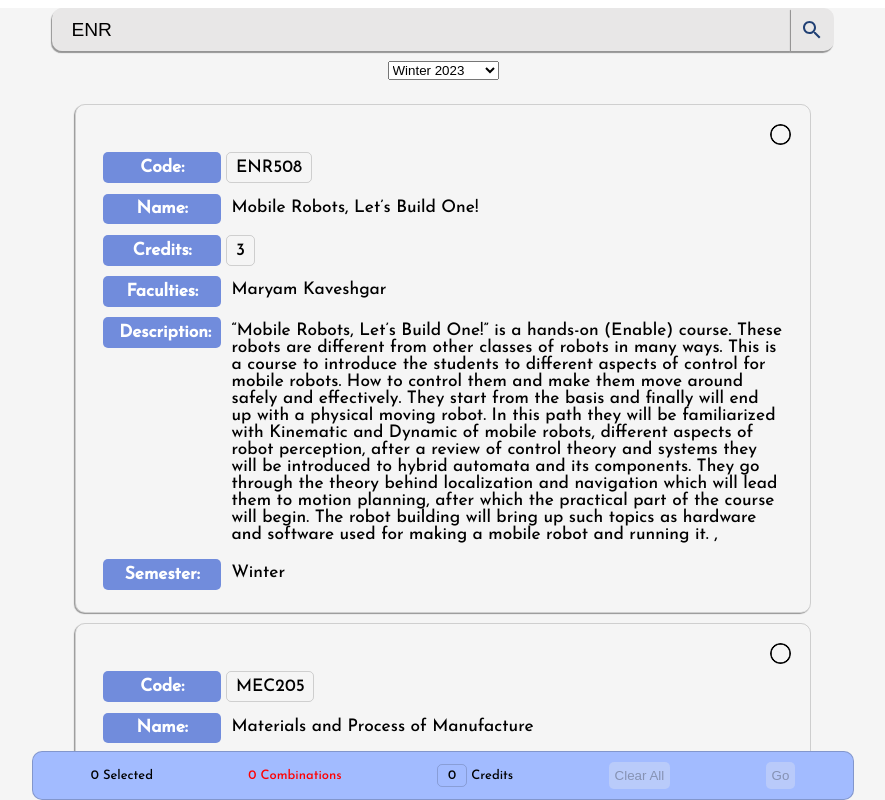
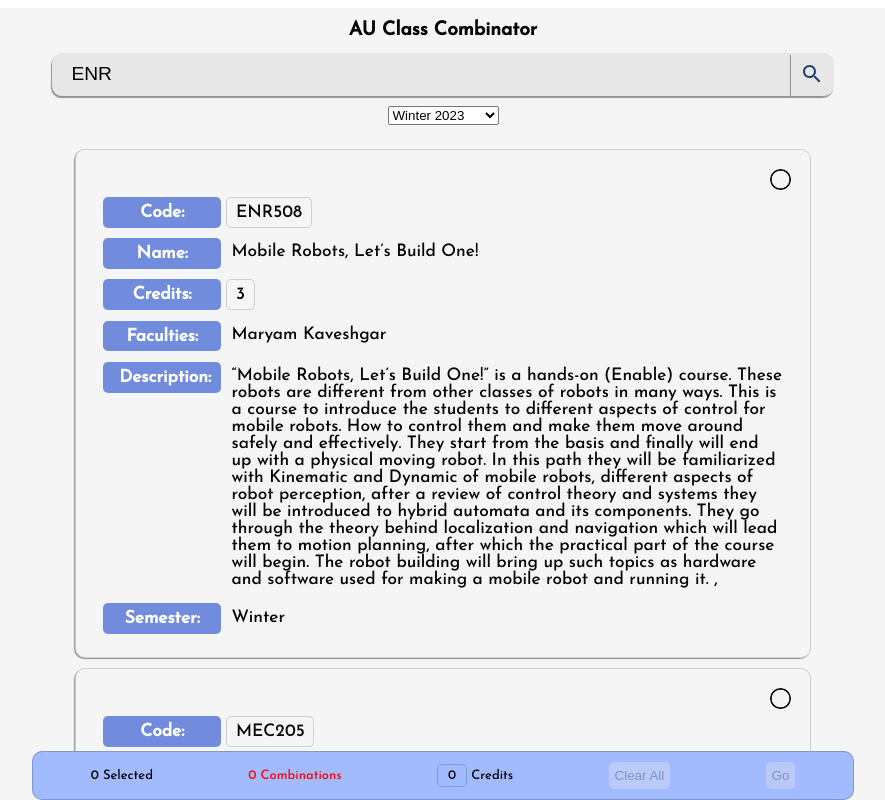
Before and after one commit to JeelRajodiya/AU-ClassCombinator, a React (Vite) app in the folder FrontEnd/: page / in a window 1280 px wide. Shown: the top 800 px of the page, without its empty margins (197-1082 px from the left). Built offline with nearby package versions, Linux system fonts and the light colour scheme.

Commit message:
added title

```diff
--- a/FrontEnd/src/App.tsx
+++ b/FrontEnd/src/App.tsx
@@ -29,6 +29,16 @@ export default function App() {
 			/>
 
 			<Analytics />
+			<h1
+				style={{
+					fontSize: "1em",
+					display: "flex",
+					alignItems: "center",
+					justifyContent: "center",
+				}}
+			>
+				AU Class Combinator
+			</h1>
 			{isCombinatorOpen ? (
 				<Combinator cd={cd} combinations={combinations} />
 			) : (
```
